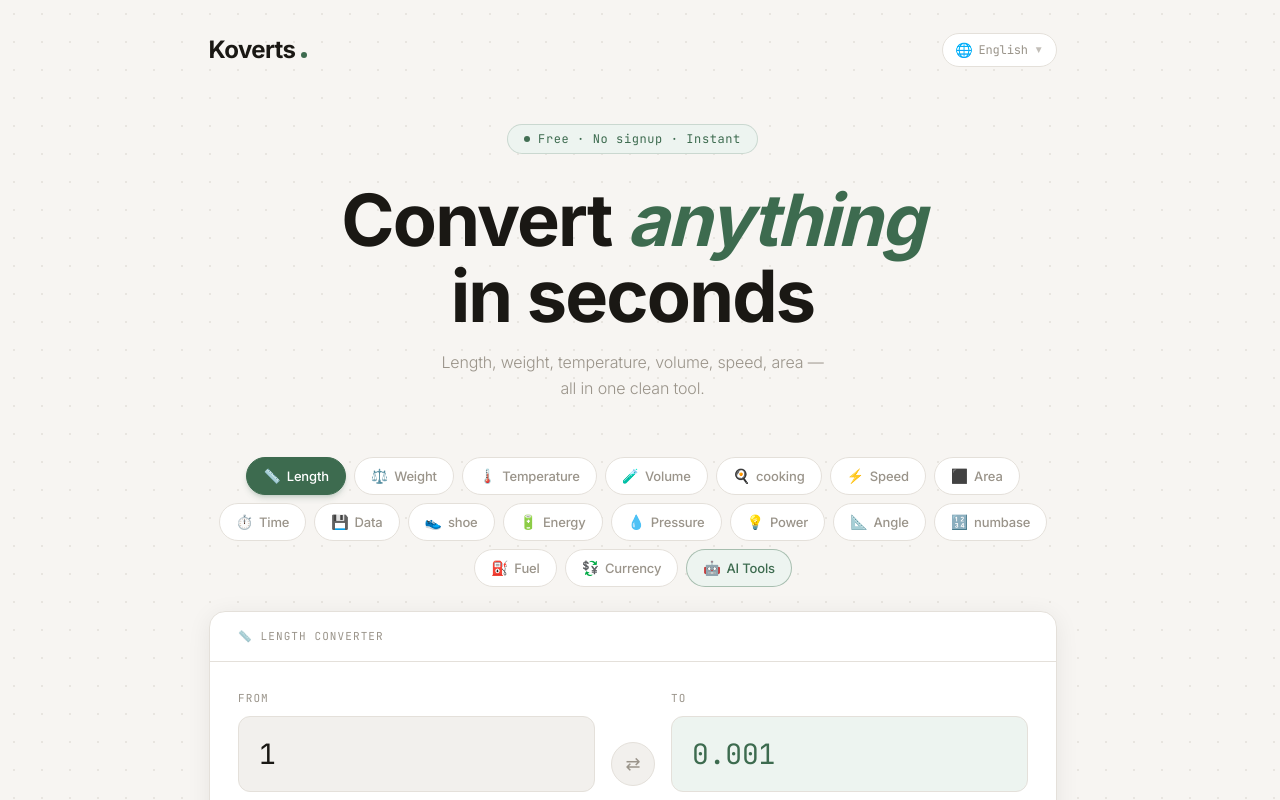
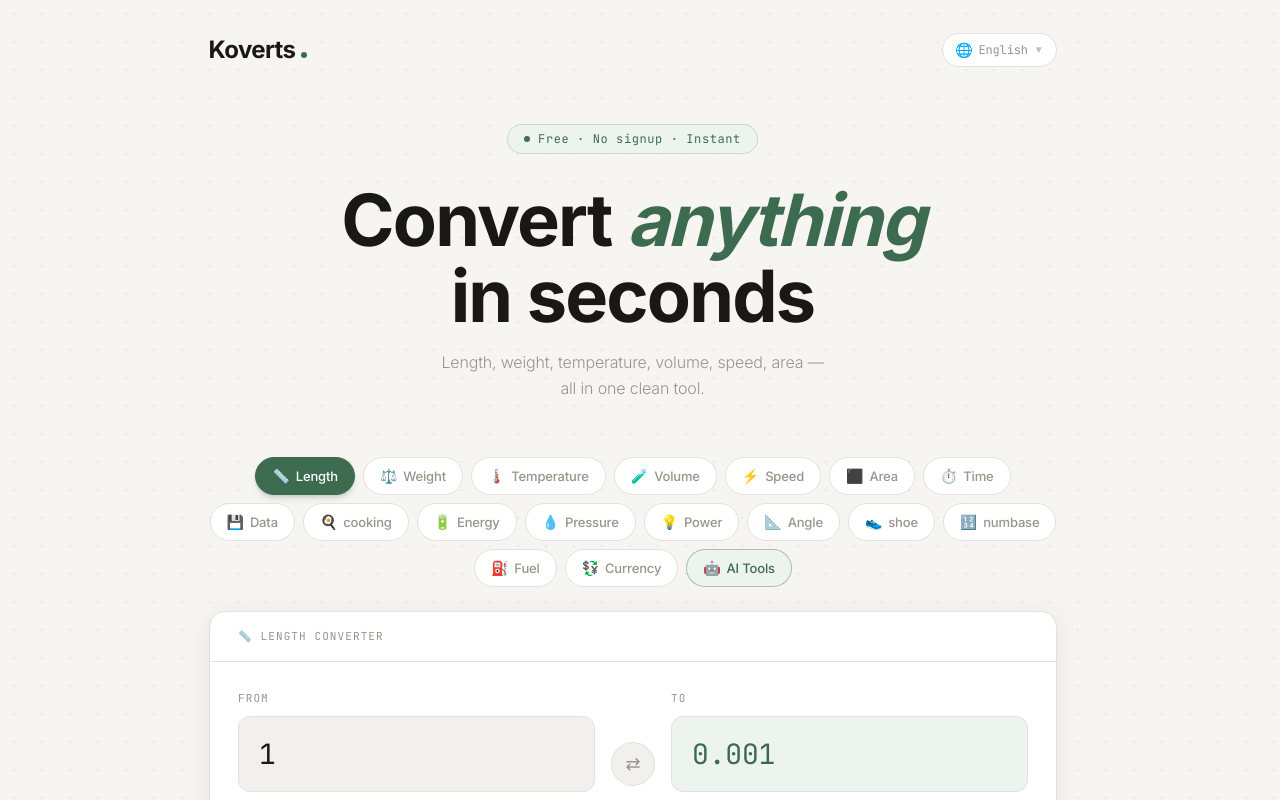
Before and after one commit to weylinyu-art/konvertpro, a Next.js app: page / in a window 1280 px wide. Shown: the top 800 px of the page. Built offline with nearby package versions, Linux system fonts and the light colour scheme.

Commit message:
Update ConverterWidget.tsx

```diff
--- a/components/ConverterWidget.tsx
+++ b/components/ConverterWidget.tsx
@@ -8,10 +8,11 @@ import { useLocale } from "@/components/LocaleProvider";
 import { getTranslations, getCategoryLabel } from "@/lib/i18n";
 
 // Ordered by global search volume / popularity (2025–2026)
+// currency and fuel are separate links, not in CATEGORIES
 const CATEGORY_ORDER = [
-  "length", "weight", "temperature", "volume", "cooking",
-  "speed", "area", "time", "data", "shoe",
-  "energy", "pressure", "power", "angle", "numbase",
+  "length", "weight", "temperature", "volume", "speed",
+  "area", "time", "data", "cooking", "energy",
+  "pressure", "power", "angle", "shoe", "numbase", "fuel",
 ];
 
 interface Props {
@@ -78,7 +79,7 @@ export default function ConverterWidget({ defaultCategory = "length", defaultFro
           <Link href="/currency"
             className="flex items-center gap-1 md:gap-1.5 px-2.5 py-1.5 md:px-4 md:py-2 rounded-full text-xs md:text-[13px] font-medium border bg-white border-[#e4e0da] text-[#9a948a] hover:border-[#3d6b4f] hover:text-[#3d6b4f] hover:bg-[#edf4f0] transition-all">
             <span className="text-sm">💱</span>
-            <span className="hidden sm:inline">Currency</span>
+            <span className="hidden sm:inline">{t.currency}</span>
           </Link>
 
           {/* AI Tools */}
```
